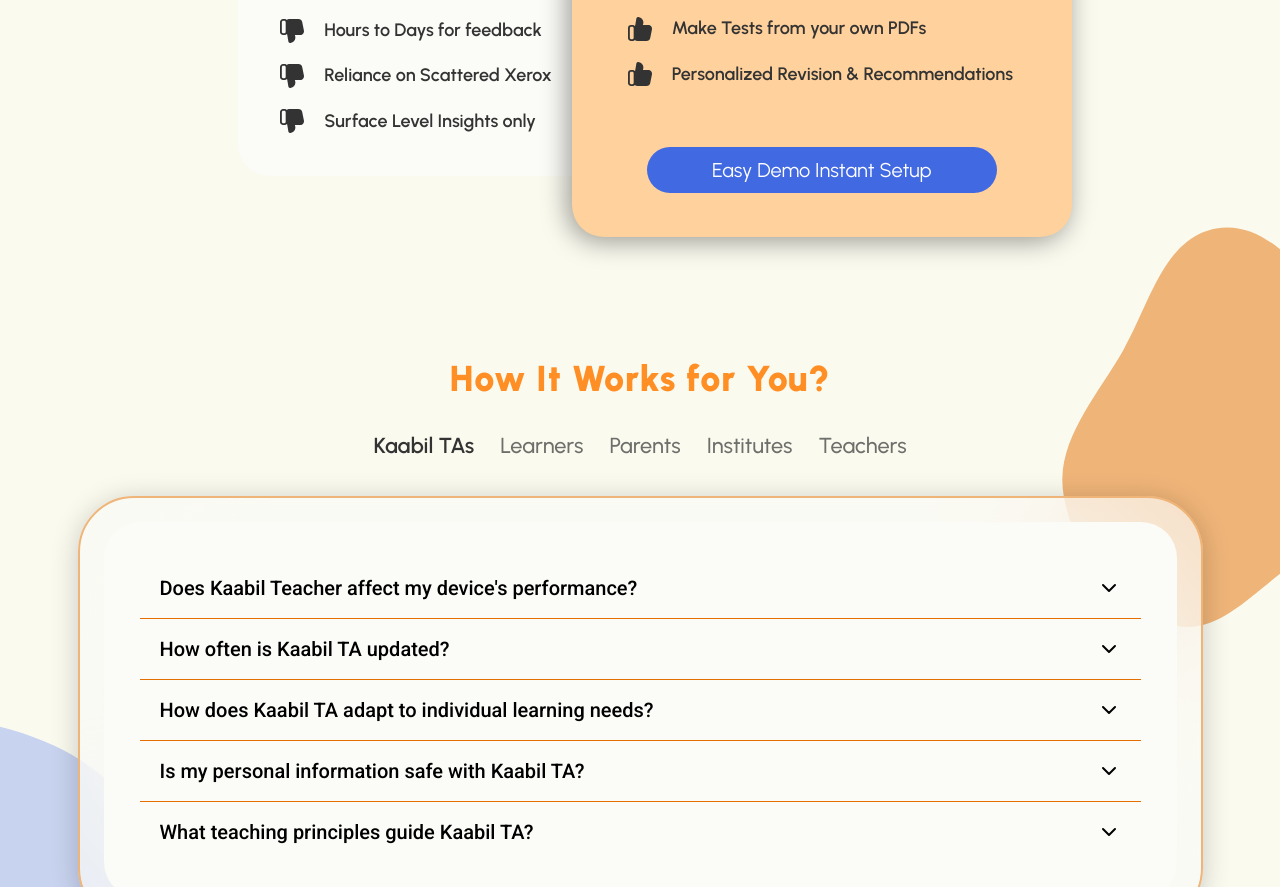
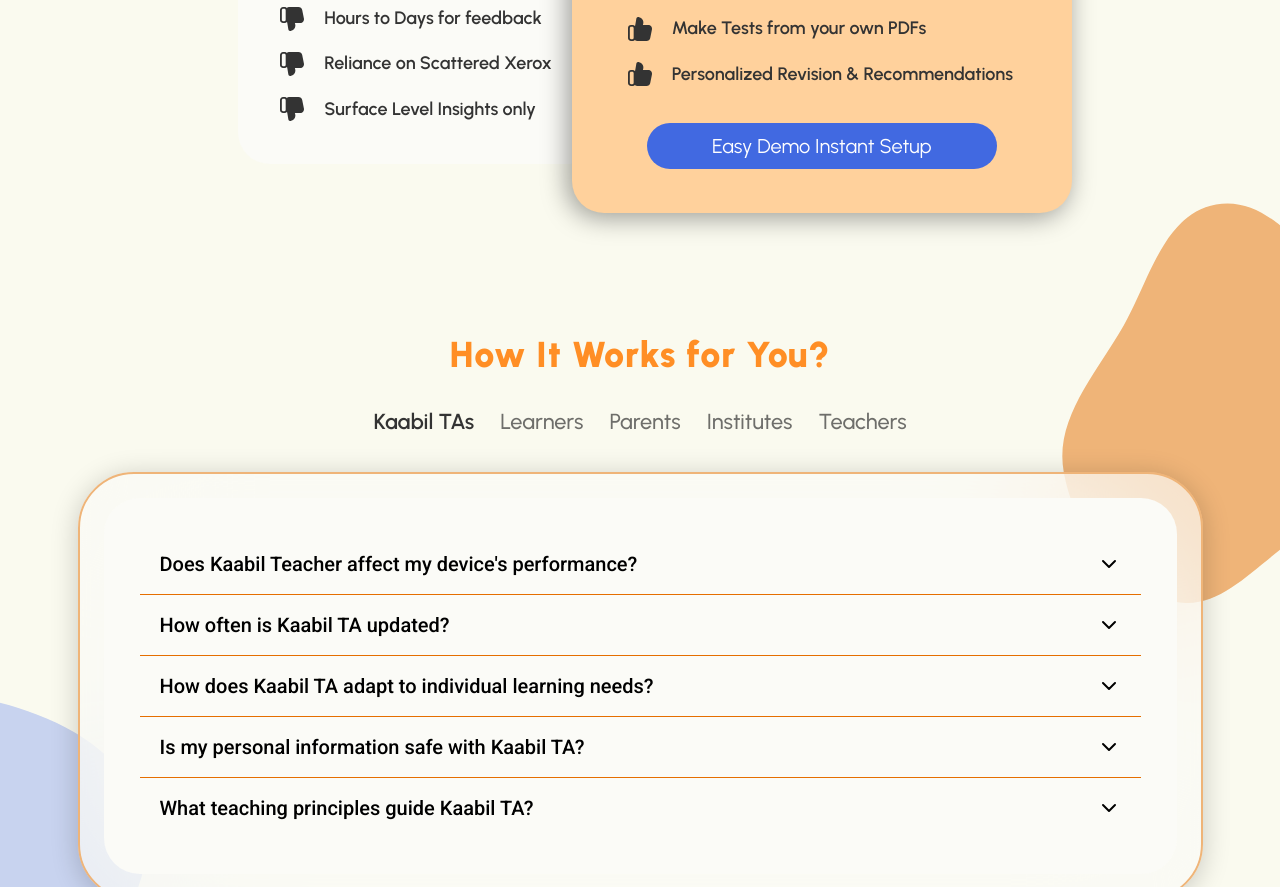
Before and after one commit to shrey-kaabil/kaabil-nextjs, a Next.js app: page / in a window 1280 px wide. Shown: the part 4858-5745 px from the top of the page. Built offline with nearby package versions, Linux system fonts and the light colour scheme.

Commit message:
button margin top fixed in pricing

```diff
--- a/src/components/Launching/Launching.jsx
+++ b/src/components/Launching/Launching.jsx
@@ -128,7 +128,7 @@
                 Personalized Revision & Recommendations
               </li>
             </ul>
-            <div className="text-center mt-4">
+            <div className="text-center md-mt-4">
             <Link
               href="https://app.kaabil.me/dashboard"
               target="_blank"
```
